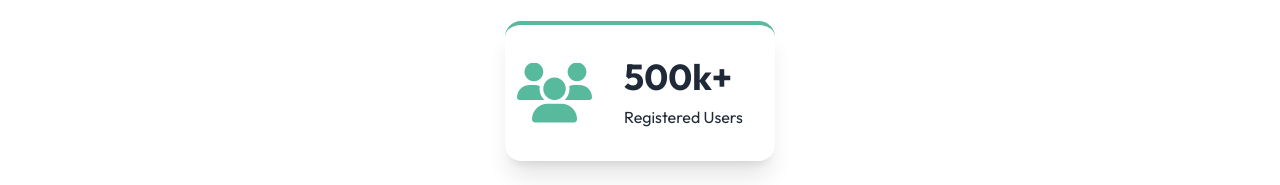
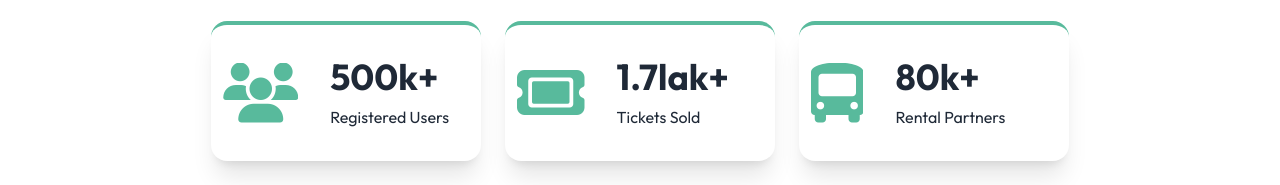
Before and after one commit to arbadsha00/BusTicket-Website, a plain HTML site: page index.html in a window 1280 px wide. Shown: the part 820-1005 px from the top of the page. Drawn offline with nearby package versions, Linux system fonts and the light colour scheme.

Commit message:
stats crd done

```diff
--- a/index.html
+++ b/index.html
@@ -138,9 +138,9 @@
 
         <button class="btn bg-primary text-xl font-bold">Buy Ticket</button>
         <!-- card -->
-        <div class="my-6">
+        <div class="my-6 grid grid-cols-1 md:grid-cols-2 lg:grid-cols-3 gap-6">
           <div
-            class="card card-side bg-base-100 shadow-xl items-center border-t-4 border-primary "
+            class="card card-side bg-base-100 shadow-xl items-center border-t-4 border-primary"
           >
             <figure class="pl-3">
               <i class="fa-solid fa-users text-6xl text-primary"></i>
@@ -148,6 +148,28 @@
             <div class="card-body">
               <h2 class="text-4xl font-bold">500k+</h2>
               <p>Registered Users</p>
+            </div>
+          </div>
+          <div
+            class="card card-side bg-base-100 shadow-xl items-center border-t-4 border-primary"
+          >
+            <figure class="pl-3">
+              <i class="fa-solid fa-ticket text-6xl text-primary"></i>
+            </figure>
+            <div class="card-body">
+              <h2 class="text-4xl font-bold">1.7lak+</h2>
+              <p>Tickets Sold</p>
+            </div>
+          </div>
+          <div
+            class="card card-side bg-base-100 shadow-xl items-center border-t-4 border-primary hidden lg:flex"
+          >
+            <figure class="pl-3">
+              <i class="fa-solid fa-bus-simple text-6xl text-primary"></i>
+            </figure>
+            <div class="card-body">
+              <h2 class="text-4xl font-bold">80k+</h2>
+              <p>Rental Partners</p>
             </div>
           </div>
         </div>
```
